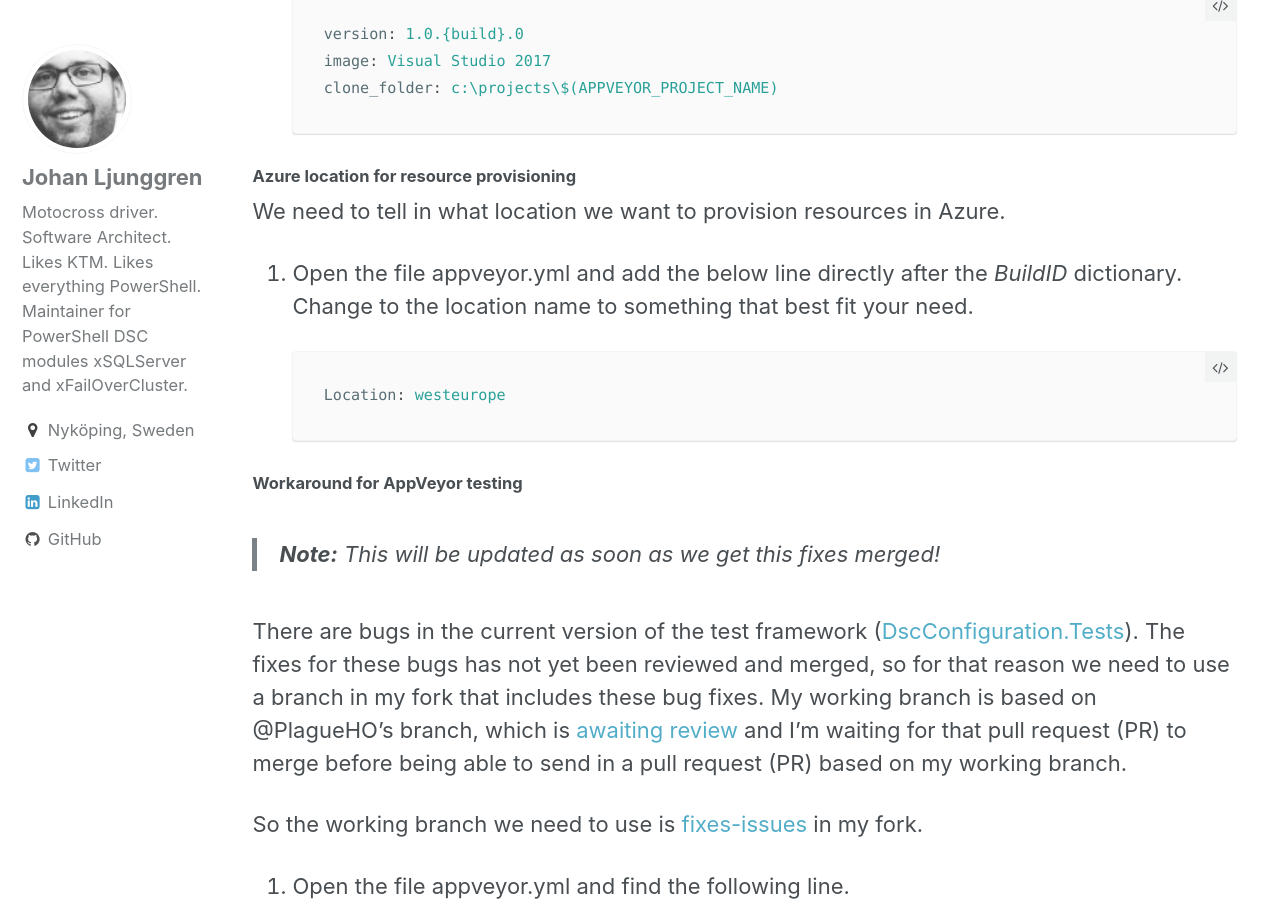
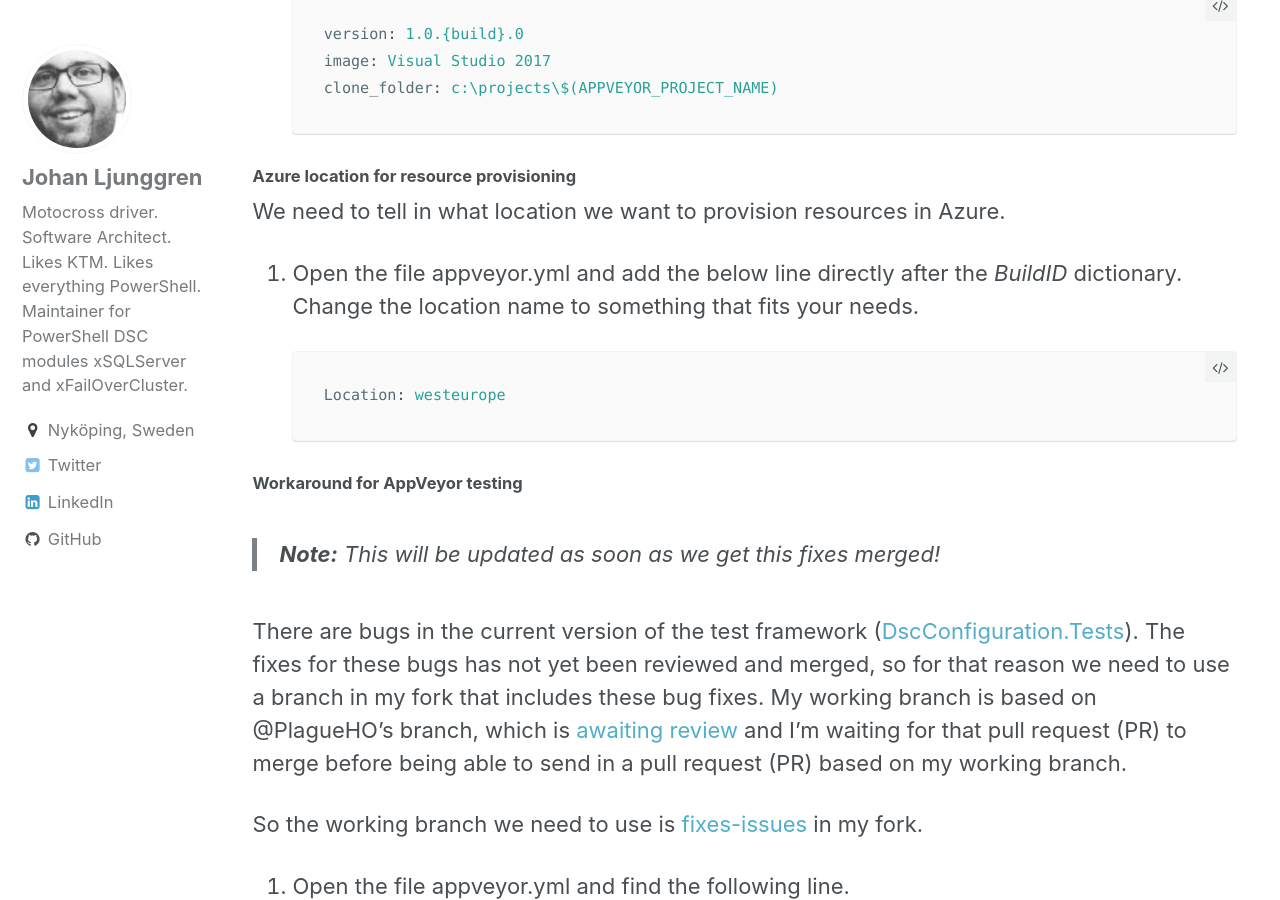
Before and after one commit to johlju/johlju.github.io, a Jekyll site: the page built from _posts/2017-08-05-create-a-dsc-configuration-repository.md, in a window 1280 px wide and 900 px high, scrolled down 20053 px. Built offline with Jekyll 4.4.1, drawn with Linux system fonts in a browser that asks for light colours; emoji names are drawn with the system emoji font; comment, search, counter and statistics services are not loaded.

Commit message:
Fixed review comments at r2

````diff
--- a/_posts/2017-08-05-create-a-dsc-configuration-repository.md
+++ b/_posts/2017-08-05-create-a-dsc-configuration-repository.md
@@ -649,7 +649,7 @@ appveyor.yml to use the latest build worker.
 We need to tell in what location we want to provision resources in Azure.
 
 1. Open the file appveyor.yml and add the below line directly after the *BuildID*
-   dictionary. Change to the location name to something that best fit your need.
+   dictionary. Change the location name to something that fits your needs.
 
    ```yml
    Location: westeurope
````
